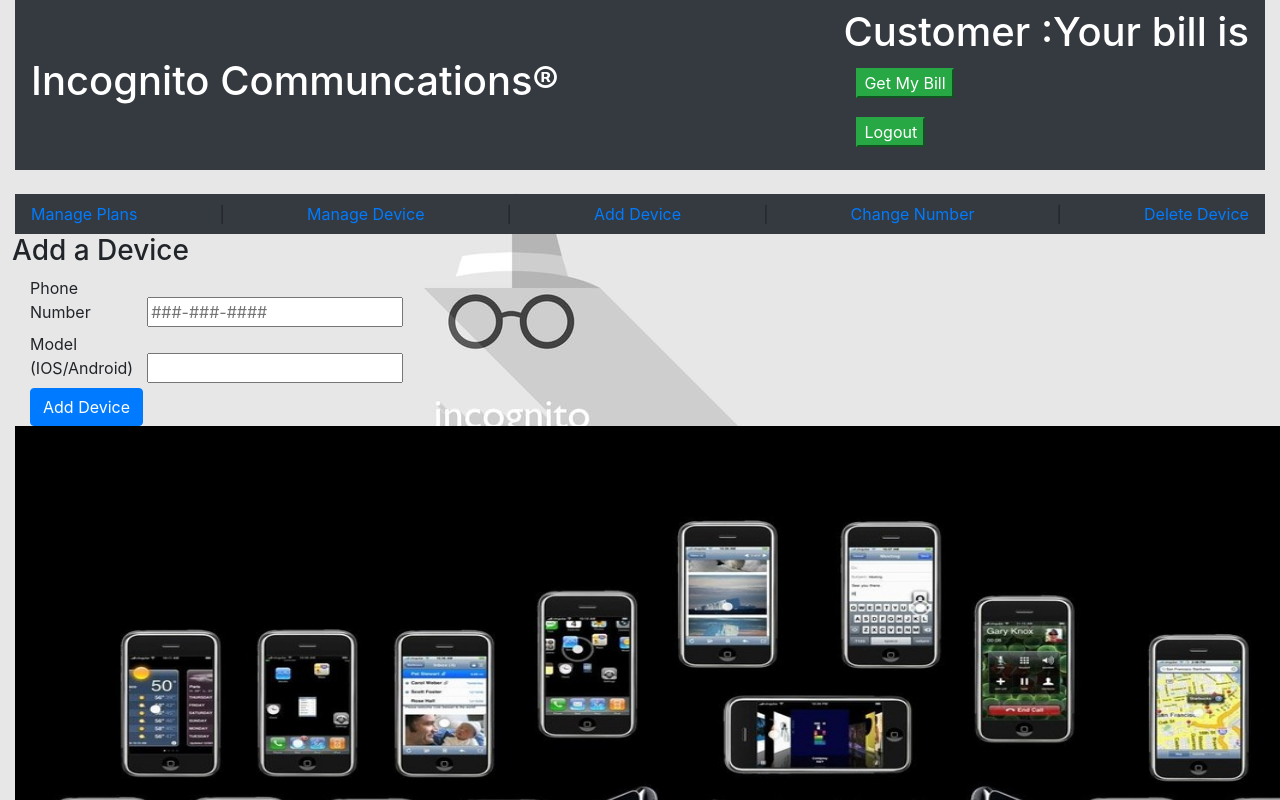
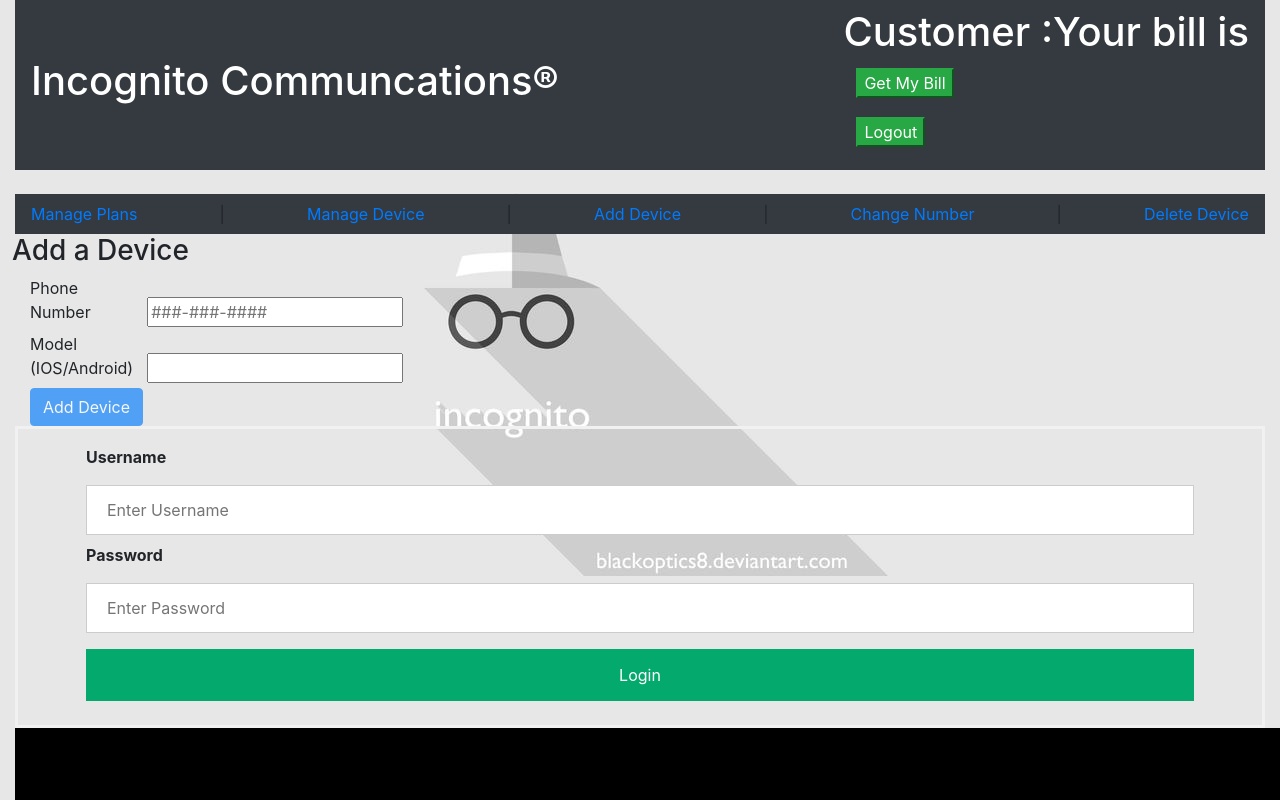
Before and after one commit to BBChris-Griffin/Telecom-Angular, an Angular app: page /add-device in a window 1280 px wide. Shown: the top 800 px of the page. Built offline with nearby package versions, Linux system fonts and the light colour scheme.

Commit message:
Front End of Logging In

```diff
--- a/src/app/add-device/add-device.component.html
+++ b/src/app/add-device/add-device.component.html
@@ -1,8 +1,17 @@
 <div class="row">
     <h3>Add a Device</h3>
     <form class="col-lg-4" (ngSubmit)="save(); deviceForm.reset()"id= "add device" #deviceForm>
-        <div><label class="form-label col-lg-4" for ="phone-number">Phone Number</label><input [(ngModel)]="device.phoneNumber" class="phone-number" type="text" id="renter-name" name="phone-number" placeholder="###-###-####"></div>
+        <div><label class="form-label col-lg-4" for ="phone">Phone Number</label><input [(ngModel)]="device.phoneNumber" pattern="^(\+\d{1,2}\s)?\(?\d{3}\)?[\s.-]\d{3}[\s.-]\d{4}$"
+             required #phone="ngModel" type="text" id="renter-name" name="phone-number" placeholder="###-###-####"></div>
+        <div *ngIf="phone.errors && (phone.dirty || phone.touched)" class="alert alert-danger">
+            <div [hidden]="!phone.errors.required">
+                Please enter a number.
+            </div>
+            <div [hidden]="!phone.errors.pattern">
+                Please enter correct format.
+            </div>
+        </div>
         <div><label class="form-label col-lg-4" for ="device-model">Model (IOS/Android)</label><input [(ngModel)]="device.device_model" class="device-model" type="text" id="device-model" name="device-model"></div>
-        <div class= "SumbitButton col-lg-4"><input class="btn btn-primary grey-button" type="submit" id="add-device" value="Add Device"></div>
+        <div class= "SumbitButton col-lg-4"><input [disabled]="!deviceForm.valid" class="btn btn-primary grey-button" type="submit" id="add-device" value="Add Device"></div>
     </form>
 </div>
--- a/src/app/app-routing.module.ts
+++ b/src/app/app-routing.module.ts
@@ -11,7 +11,7 @@ import { LoginComponent } from './login/login.component';
 
 const routes: Routes = [
   {
-    path: '', component: LoginComponent
+    path: 'login', component: LoginComponent
 
   },
   {
--- a/src/app/app.component.html
+++ b/src/app/app.component.html
@@ -22,6 +22,8 @@
     </nav>
     <router-outlet></router-outlet>
 
+    <app-login></app-login>
+
 
     <div>
       <img src="../assets/lotsofphones2.jpg" alt="bruh" class="img1">
--- a/src/app/login/login.component.html
+++ b/src/app/login/login.component.html
@@ -2,11 +2,11 @@
     <link rel="stylesheet" href="login.component.css">
   </head>
 
-<form (ngSubmit)="passwordCheck()" >
+<form (ngSubmit)="login()" >
 
     <div class="container">
-      <label for="id"><b>UserId</b></label>
-      <input type="text" placeholder="Enter UserId" name="uname" [(ngModel)]="id" required>
+      <label for="id"><b>Username</b></label>
+      <input type="text" placeholder="Enter Username" name="uname" [(ngModel)]="name" required>
 
       <label for="psw"><b>Password</b></label>
       <input type="password" placeholder="Enter Password" name="psw" [(ngModel)]="password" required>
--- a/src/app/login/login.component.ts
+++ b/src/app/login/login.component.ts
@@ -1,6 +1,9 @@
 import { Component, OnInit } from '@angular/core';
 import { TelecomService } from '../telecom.service';
 import {Router} from '@angular/router';
+import { Observable } from 'rxjs';
+import { HttpClient } from '@angular/common/http';
+import User from '../models/User';
 
 
 @Component({
@@ -10,43 +13,69 @@ import {Router} from '@angular/router';
 })
 export class LoginComponent implements OnInit {
 
-  constructor(private service:TelecomService,private router: Router) { }
+  constructor(private service:TelecomService, private router: Router, private http: HttpClient ) { }
 
-  id!:Text;
+  name!:Text;
   password!:Text;
   check!:Boolean;
+  user!: User;
 
-  passwordCheck():void{
-    this.service.check=false;
-    console.log("Password Check");
-    console.log(this.id);
-    console.log(this.password);
+  // passwordCheck():void{
+  //   this.service.check=false;
+  //   console.log("Password Check");
+  //
+  //   console.log(this.password);
 
-    this.service.Login(this.id, this.password).subscribe((data)=>{
-      this.check=data;
-      this.service.check=data;
-      this.service.id=this.id;
-      console.log(this.service.check);
-      if(this.service.check!=true){
-        alert("incorrect password or user name")
+  //   this.service.LoginAgain().subscribe((data) =>{
+
+  //   });
+
+  //   this.service.Login(this.id, this.password).subscribe((data)=>{
+  //     this.check=data;
+  //     this.service.check=data;
+  //     this.service.id=this.id;
+  //     console.log(this.service.check);
+  //     if(this.service.check!=true){
+  //       alert("incorrect password or user name")
 
 
-      }
+  //     }
 
-      if(this.service.check==true){
-        console.log(this.service.check+"service check login")
-        this.router.navigateByUrl('/device');
+  //     if(this.service.check==true){
+  //       console.log(this.service.check+"service check login")
+  //       this.router.navigateByUrl('/device');
 
-      }
+  //     }
 
-    });
+  //   });
 
+
+  // }
+
+  ngOnInit(): void {
+    sessionStorage.setItem('token', '');
 
   }
 
-  ngOnInit(): void {
+  login() {
+    let url = 'http://localhost:9001/telecom/login';
+      this.http.post<Observable<boolean>>(url, {
+        name: this.name,
+        password: this.password
+    }).subscribe(isValid => {
+      console.log(this.name + " " + this.password);
 
-
+        if (isValid) {
+            sessionStorage.setItem(
+              'token',
+              btoa(this.name + ':' + this.password)
+            );
+            console.log(btoa(this.name + ':' + this.password));
+      this.router.navigate(['device']);
+        } else {
+            alert("Authentication failed.")
+        }
+    });
   }
 
 }
--- a/src/app/manage-plans/manage-plans.component.html
+++ b/src/app/manage-plans/manage-plans.component.html
@@ -13,6 +13,22 @@
             </tr>
         </table>
     </div>
+    <div class="container-fluid">
+        <div class="row">
+            <tr *ngFor="let plan of planList">
+                <div class="col-xl-4 col-lg-4 col-md-4 col-sm-4 col-xs-4">
+                    <div class="card">
+                        <div class="card-body">
+                            <h5 class="card-title">{{plan.planType}}</h5>
+                            <p class="card-text">{{plan.price}}</p>
+                            <p class="card-lines">{{plan.num_of_lines}}</p>
+                            <a href="#" class="btn btn-primary">Go somewhere</a>
+                        </div>
+                    </div>
+                </div>
+            </tr>
+        </div>
+    </div>
     <div class="row">
         <h3>Add a Plan to Device</h3>
         <form (ngSubmit)="addPlan(); planForm.reset()"id= "add plan" #planForm>
--- a/src/app/telecom.service.ts
+++ b/src/app/telecom.service.ts
@@ -62,4 +62,8 @@ export class TelecomService {
   AddPlanIDToDevice(plan_id:Text, phoneNumber:Text): Observable<ArrayBuffer>{
     return this.httpClient.put<BigInteger>(this.url+'/plan_id=' + plan_id + '/phone_number=' + phoneNumber, this.excess);
   }
+
+  LoginAgain() : Observable<String> {
+    return this.httpClient.get<String>(this.url+'/login');
+  }
 }
```
